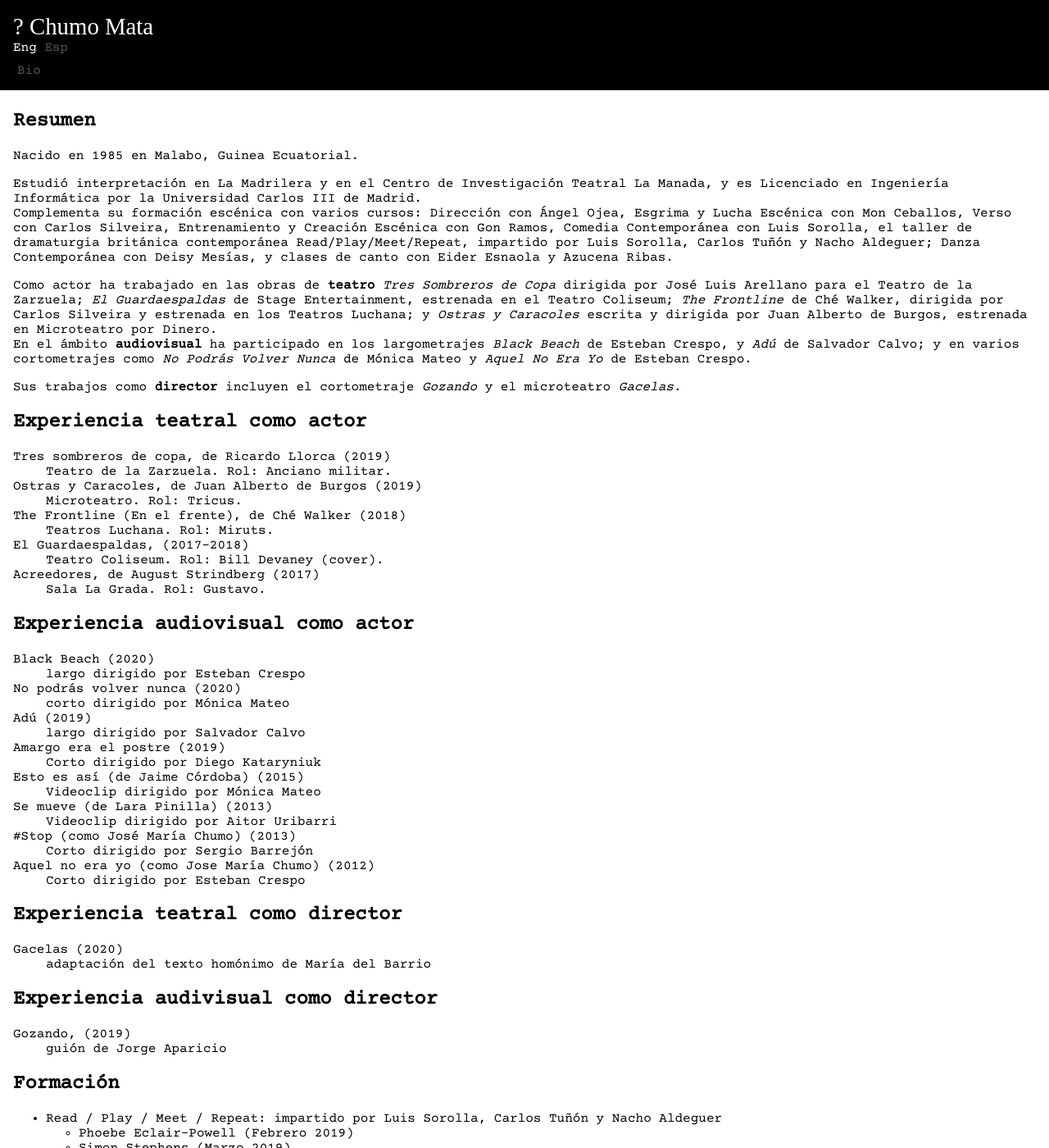
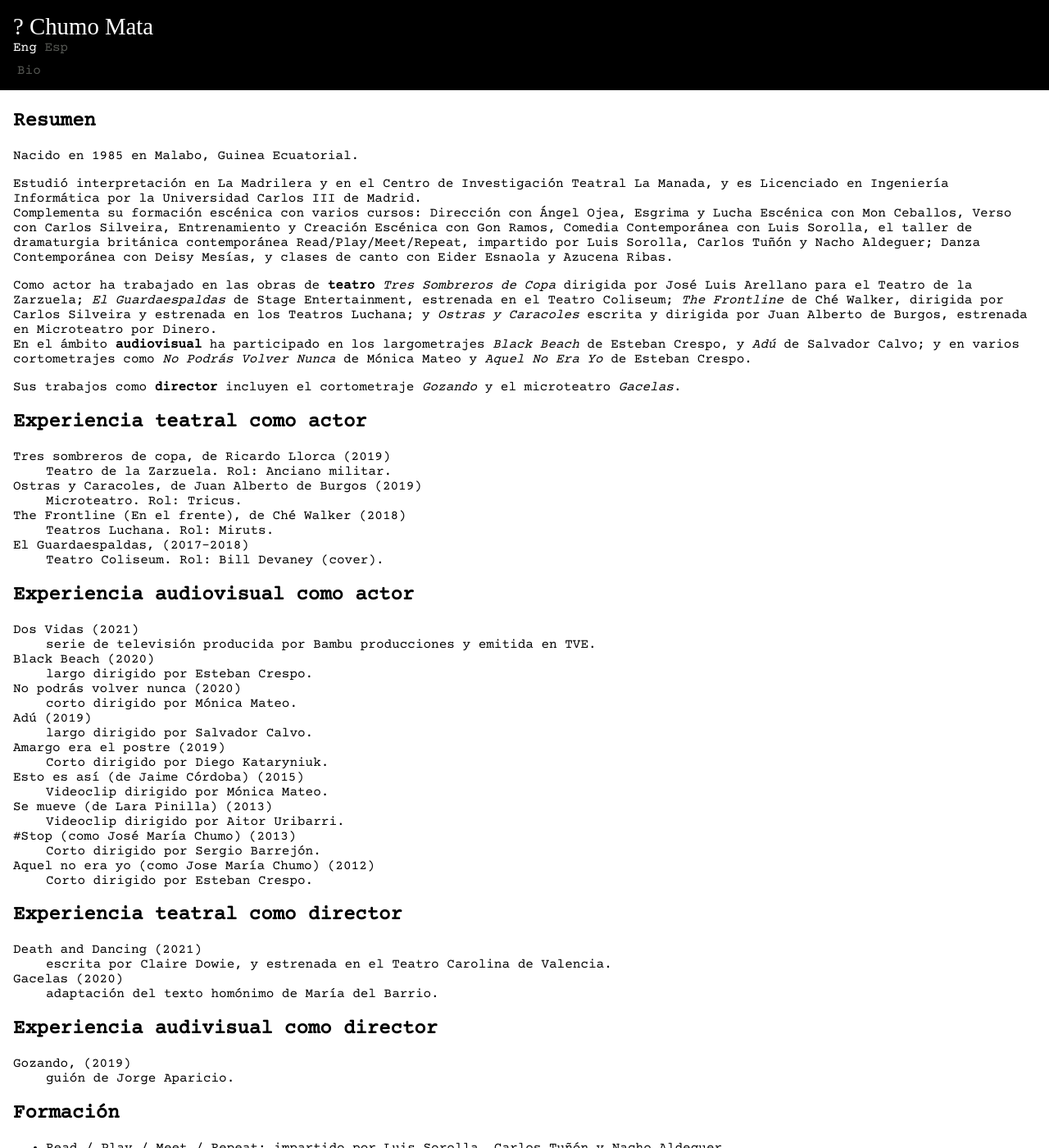
Before and after one commit to jmchuma/jmchuma.github.com, a Jekyll site: the page built from es/bio.html, in a window 1280 px wide and 1400 px high. Shown: the whole window at 82% size. Built offline with Jekyll 4.4.1, drawn with Linux system fonts in a browser that asks for light colours; some web fonts are replaced.

Commit message:
Add Death and Dancing
- Add Death and Dancing to theather director experience.
- Add some missing periods.

```diff
--- a/es/bio.html
+++ b/es/bio.html
@@ -56,48 +56,51 @@ el microteatro <i>Gacelas</i>.</p>
 
 	<dt>El Guardaespaldas, (2017-2018)<dt>
 	<dd>Teatro Coliseum. Rol: Bill Devaney (cover).</dd>
-
-	<dt>Acreedores, de August Strindberg (2017)</dt>
-	<dd>Sala La Grada. Rol: Gustavo.</dd>
 </dl>
 
 <h2>Experiencia audiovisual como actor</h2>
 <dl>
+	<dt>Dos Vidas (2021)</dt>
+	<dd>serie de televisión producida por Bambu producciones y emitida en TVE.</dd>
+
 	<dt>Black Beach (2020)</dt>
-	<dd>largo dirigido por Esteban Crespo</dd>
+	<dd>largo dirigido por Esteban Crespo.</dd>
 
 	<dt>No podrás volver nunca (2020)</dt>
-	<dd>corto dirigido por Mónica Mateo</dd>
+	<dd>corto dirigido por Mónica Mateo.</dd>
 
 	<dt>Adú (2019)</dt>
-	<dd>largo dirigido por Salvador Calvo</dd>
+	<dd>largo dirigido por Salvador Calvo.</dd>
 
 	<dt>Amargo era el postre (2019)</dt>
-	<dd>Corto dirigido por Diego Kataryniuk</dd>
+	<dd>Corto dirigido por Diego Kataryniuk.</dd>
 
 	<dt>Esto es así (de Jaime Córdoba) (2015)</dt>
-	<dd>Videoclip dirigido por Mónica Mateo</dd>
+	<dd>Videoclip dirigido por Mónica Mateo.</dd>
 
 	<dt>Se mueve (de Lara Pinilla) (2013)</dt>
-	<dd>Videoclip dirigido por Aitor Uribarri</dd>
+	<dd>Videoclip dirigido por Aitor Uribarri.</dd>
 
 	<dt>#Stop (como José María Chumo) (2013)</dt>
-	<dd>Corto dirigido por Sergio Barrejón</dd>
+	<dd>Corto dirigido por Sergio Barrejón.</dd>
 
 	<dt>Aquel no era yo (como Jose María Chumo) (2012)</dt>
-	<dd>Corto dirigido por Esteban Crespo</dd>
+	<dd>Corto dirigido por Esteban Crespo.</dd>
 </dl>
 
 <h2>Experiencia teatral como director</h2>
 <dl>
+	<dt>Death and Dancing (2021)</dt>
+	<dd>escrita por Claire Dowie, y estrenada en el Teatro Carolina de Valencia.</dd>
+
 	<dt>Gacelas (2020)</dt>
-	<dd>adaptación del texto homónimo de María del Barrio</dd>
+	<dd>adaptación del texto homónimo de María del Barrio.</dd>
 </dl>
 
 <h2>Experiencia audivisual como director</h2>
 <dl>
 	<dt>Gozando, (2019)</dt>
-	<dd>guión de Jorge Aparicio</dd>
+	<dd>guión de Jorge Aparicio.</dd>
 </dl>
 
 <h2>Formación</h2>
```
Also changed, not shown: en/bio.html (+6 -3 lines).
